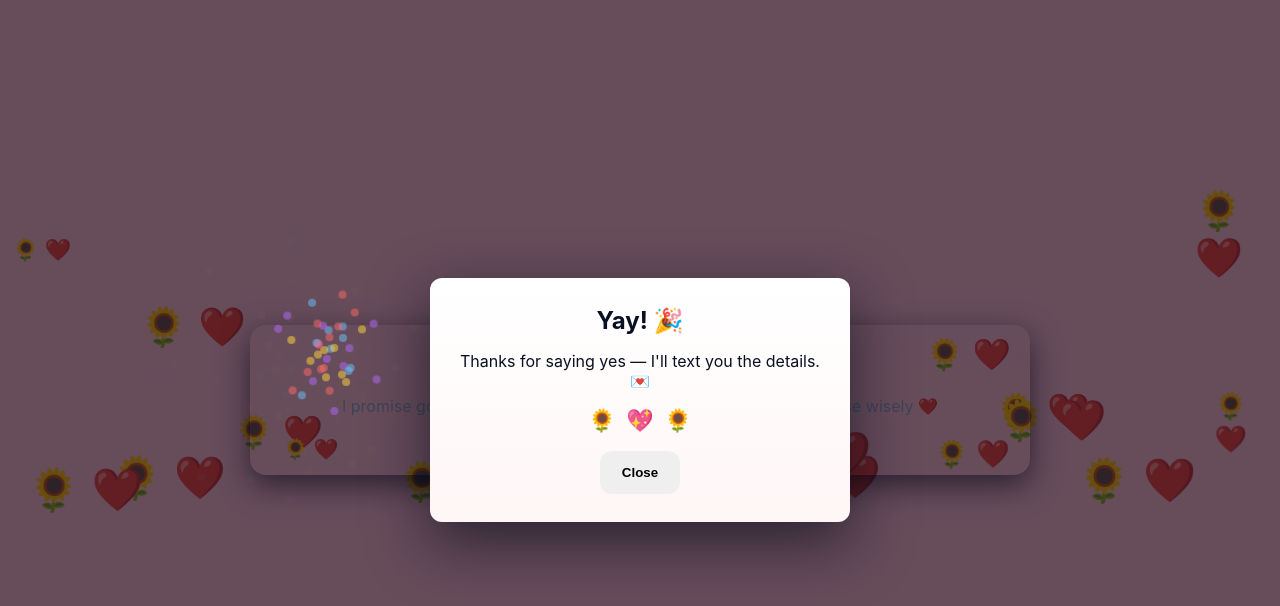
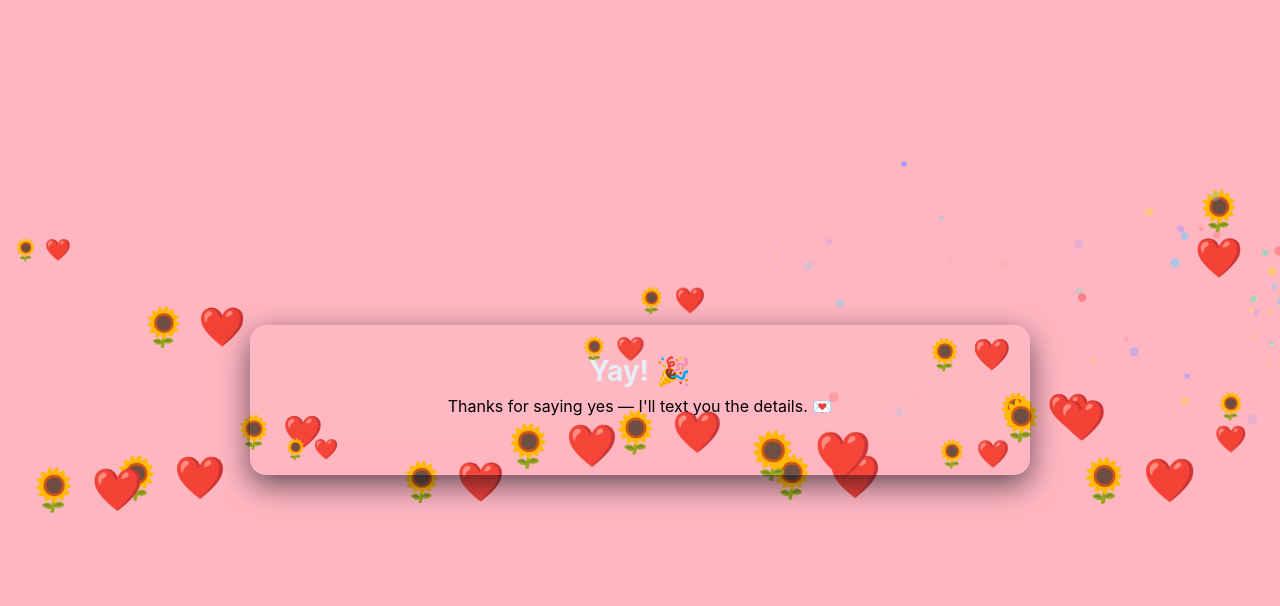
Before and after one commit to seanmesa/Date-, a plain HTML site: page index.html in a window 1280 px wide. Both pictures are taken after a click on the button "Yes". Drawn offline with Linux system fonts and the light colour scheme.

Commit message:
Update index.html

```diff
--- a/index.html
+++ b/index.html
@@ -8,8 +8,8 @@
     :root{--bg:#0f172a;--card:#0b1220;--accent:#ff6b6b;--muted:#94a3b8}
     *{box-sizing:border-box}
     html,body{height:100%}
-    body{margin:0;font-family:Inter,ui-sans-serif,system-ui,-apple-system,"Segoe UI",Roboto,'Helvetica Neue',Arial;display:grid;place-items:center;background:var(--bg);color:#e6eef8;transition:background 0.5s ease;overflow:hidden}
-    .card{width:min(780px,92vw);background:linear-gradient(180deg,rgba(255,255,255,0.02), rgba(255,255,255,0.01));border-radius:16px;padding:28px 28px 36px;box-shadow:0 10px 30px rgba(2,6,23,0.6);border:1px solid rgba(255,255,255,0.03);text-align:center;z-index:2;position:relative}
+    body{margin:0;font-family:Inter,ui-sans-serif,system-ui,-apple-system,"Segoe UI",Roboto,'Helvetica Neue',Arial;display:grid;place-items:center;background:var(--bg);color:#e6eef8;transition:background 0.5s ease}
+    .card{width:min(780px,92vw);background:linear-gradient(180deg,rgba(255,255,255,0.02), rgba(255,255,255,0.01));border-radius:16px;padding:28px 28px 36px;box-shadow:0 10px 30px rgba(2,6,23,0.6);border:1px solid rgba(255,255,255,0.03);text-align:center}
     h1{margin:0 0 8px;font-size:28px}
     p.lead{margin:0 0 22px;color:var(--muted)}
     #button-area{position:relative;height:150px;display:flex;align-items:center;justify-content:center}
@@ -19,34 +19,21 @@
     #noBtn.moved{box-shadow:0 8px 30px rgba(0,0,0,0.5);}
     footer.small{margin-top:14px;color:var(--muted);font-size:13px}
 
-    /* celebration overlay */
-    .overlay{position:fixed;inset:0;display:grid;place-items:center;background:rgba(2,6,23,0.6);opacity:0;pointer-events:none;transition:opacity .25s ease;z-index:3}
-    .overlay.show{opacity:1;pointer-events:auto}
-    .modal{background:linear-gradient(180deg,#fff 0%, #fff6f6 100%);color:#081022;padding:28px 26px;border-radius:12px;box-shadow:0 20px 60px rgba(2,6,23,0.6);text-align:center;max-width:420px;z-index:4;position:relative}
-    .modal h2{margin:0 0 8px}
-    .hearts{margin-top:10px;display:flex;gap:10px;justify-content:center}
-    .heart{width:28px;height:28px;font-size:22px;transform:scale(0);animation:pop .6s cubic-bezier(.2,.9,.35,1) forwards}
-    .heart:nth-child(2){animation-delay:.08s}
-    .heart:nth-child(3){animation-delay:.16s}
-    @keyframes pop{0%{transform:scale(0);opacity:0}60%{transform:scale(1.15);opacity:1}100%{transform:scale(1);opacity:1}}
-
     /* floating hearts background */
     .hearts-bg{position:fixed;inset:0;overflow:hidden;z-index:-1;}
     .hearts-bg span{position:absolute;color:#ff6b6b;font-size:20px;animation:float 6s linear infinite;opacity:0.8}
     @keyframes float{0%{transform:translateY(100vh) scale(0.8);opacity:0}20%{opacity:1}80%{opacity:1}100%{transform:translateY(-10vh) scale(1.2);opacity:0}}
 
-    /* fireworks */
-    .firework{position:fixed;width:6px;height:6px;background:transparent;border-radius:50%;pointer-events:none;z-index:5}
-    .particle{position:absolute;width:8px;height:8px;border-radius:50%;background:currentColor;}
-
     /* responsive */
     @media (max-width:420px){h1{font-size:20px}}
+
+    canvas{position:fixed;top:0;left:0;width:100%;height:100%;pointer-events:none;z-index:0}
   </style>
 </head>
 <body>
   <div class="card" id="card">
-    <h1>Will you go on a date with me?</h1>
-    <p class="lead">I promise good company, terrible jokes, and maybe dessert—choose wisely ❤️</p>
+    <h1 id="title">Will you go on a date with me?</h1>
+    <p class="lead" id="message">I promise good company, terrible jokes, and maybe dessert—choose wisely ❤️</p>
 
     <div id="button-area" aria-hidden="false">
       <button id="yesBtn" class="btn">Yes</button>
@@ -54,30 +41,18 @@
     </div>
   </div>
 
-  <div class="overlay" id="overlay" role="dialog" aria-modal="true">
-    <div class="modal">
-      <h2>Yay! 🎉</h2>
-      <p>Thanks for saying yes — I'll text you the details. 💌</p>
-      <div class="hearts">
-        <div class="heart">🌻</div>
-        <div class="heart">💖</div>
-        <div class="heart">🌻</div>
-      </div>
-      <div style="margin-top:16px"><button id="closeModal" class="btn">Close</button></div>
-    </div>
-  </div>
-
   <div class="hearts-bg" id="heartsBg"></div>
+  <canvas id="fireworks"></canvas>
 
   <script>
     (function(){
       const container = document.getElementById('button-area');
       const noBtn = document.getElementById('noBtn');
       const yesBtn = document.getElementById('yesBtn');
-      const overlay = document.getElementById('overlay');
-      const closeModal = document.getElementById('closeModal');
+      const card = document.getElementById('card');
+      const title = document.getElementById('title');
+      const message = document.getElementById('message');
       const heartsBg = document.getElementById('heartsBg');
-      const card = document.getElementById('card');
 
       function placeInitial(){
         yesBtn.style.position = 'relative';
@@ -158,37 +133,67 @@
         moveNo(true);
       });
 
-      // fireworks generator
-      function createFirework(){
-        const fw = document.createElement('div');
-        fw.className = 'firework';
-        fw.style.left = Math.random()*100 + 'vw';
-        fw.style.top = Math.random()*50 + 'vh';
+      // Fireworks setup
+      const canvas = document.getElementById('fireworks');
+      const ctx = canvas.getContext('2d');
+      canvas.width = window.innerWidth;
+      canvas.height = window.innerHeight;
 
-        for(let i=0;i<40;i++){
-          const p = document.createElement('div');
-          p.className = 'particle';
-          p.style.background = ['#ff6b6b','#ffd93d','#6bc2ff','#b16bff'][Math.floor(Math.random()*4)];
-          const angle = Math.random() * 2 * Math.PI;
-          const radius = Math.random() * 140; // bigger explosion
-          const x = Math.cos(angle) * radius;
-          const y = Math.sin(angle) * radius;
-          p.style.transform = `translate(${x}px,${y}px)`;
-          p.style.opacity = 0;
-          p.animate([
-            {transform:'translate(0,0)',opacity:1},
-            {transform:`translate(${x}px,${y}px)`,opacity:0}
-          ], {duration:1500,easing:'ease-out'});
-          fw.appendChild(p);
+      class Particle{
+        constructor(x,y,color){
+          this.x = x;
+          this.y = y;
+          this.color = color;
+          this.radius = Math.random()*3+2;
+          this.speed = Math.random()*8+4; // doubled explosion power
+          this.angle = Math.random()*2*Math.PI;
+          this.opacity = 1;
+          this.decay = Math.random()*0.02+0.01;
         }
-        document.body.appendChild(fw);
-        setTimeout(()=>fw.remove(),1800);
+        update(){
+          this.x += Math.cos(this.angle)*this.speed;
+          this.y += Math.sin(this.angle)*this.speed;
+          this.speed *= 0.92;
+          this.opacity -= this.decay;
+        }
+        draw(){
+          ctx.globalAlpha = this.opacity;
+          ctx.fillStyle = this.color;
+          ctx.beginPath();
+          ctx.arc(this.x,this.y,this.radius,0,Math.PI*2);
+          ctx.fill();
+          ctx.globalAlpha = 1;
+        }
       }
 
+      const particles = [];
+      function Firework(x,y){
+        const colors = ['#ff6b6b','#ffd93d','#6bcfff','#a29bfe','#55efc4'];
+        for(let i=0;i<30;i++){
+          particles.push(new Particle(x,y,colors[Math.floor(Math.random()*colors.length)]));
+        }
+      }
+
+      function animate(){
+        ctx.clearRect(0,0,canvas.width,canvas.height);
+        for(let i=particles.length-1;i>=0;i--){
+          const p = particles[i];
+          p.update();
+          p.draw();
+          if(p.opacity <= 0){
+            particles.splice(i,1);
+          }
+        }
+        requestAnimationFrame(animate);
+      }
+      animate();
+
       yesBtn.addEventListener('click', ()=>{
-        overlay.classList.add('show');
         document.body.style.background = 'lightpink';
-        document.getElementById('button-area').style.display = 'none'; // hide buttons to prevent overlap
+        title.textContent = 'Yay! 🎉';
+        message.textContent = "Thanks for saying yes — I'll text you the details. 💌";
+        message.style.color = 'black';
+        container.style.display = 'none';
 
         for(let i=0;i<20;i++){
           const span = document.createElement('span');
@@ -199,15 +204,21 @@
           heartsBg.appendChild(span);
         }
 
-        // keep fireworks going
-        setInterval(createFirework, 800);
+        setInterval(()=>{
+          Firework(
+            Math.random()*canvas.width,
+            Math.random()*canvas.height/1.5
+          );
+        }, 600);
       });
 
-      closeModal.addEventListener('click', ()=> overlay.classList.remove('show'));
       window.addEventListener('load', placeInitial);
-      window.addEventListener('resize', ()=> setTimeout(placeInitial,120));
+      window.addEventListener('resize', ()=>{
+        canvas.width = window.innerWidth;
+        canvas.height = window.innerHeight;
+        setTimeout(placeInitial,120);
+      });
       noBtn.addEventListener('focus', ()=> moveNo());
-
     })();
   </script>
 </body>
```
